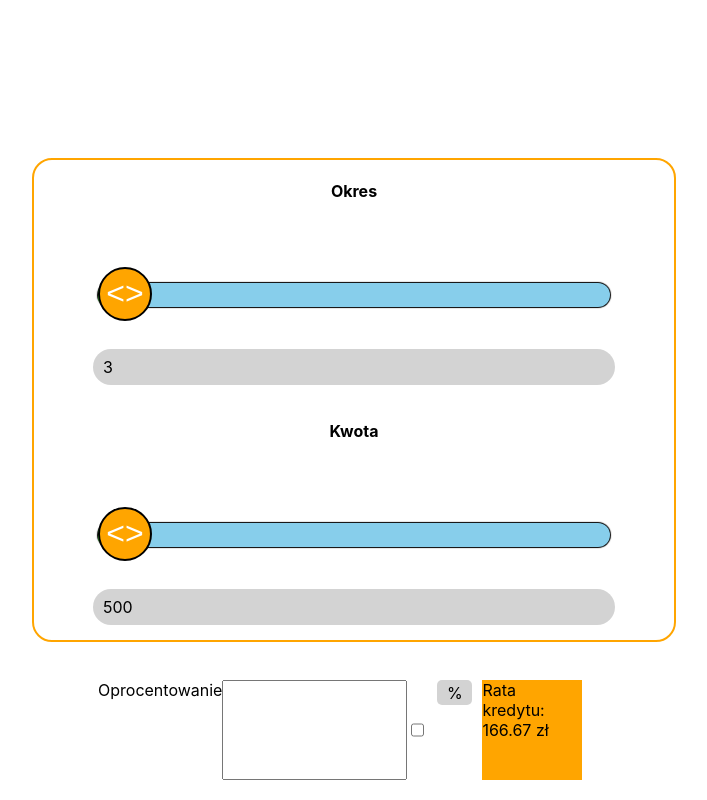
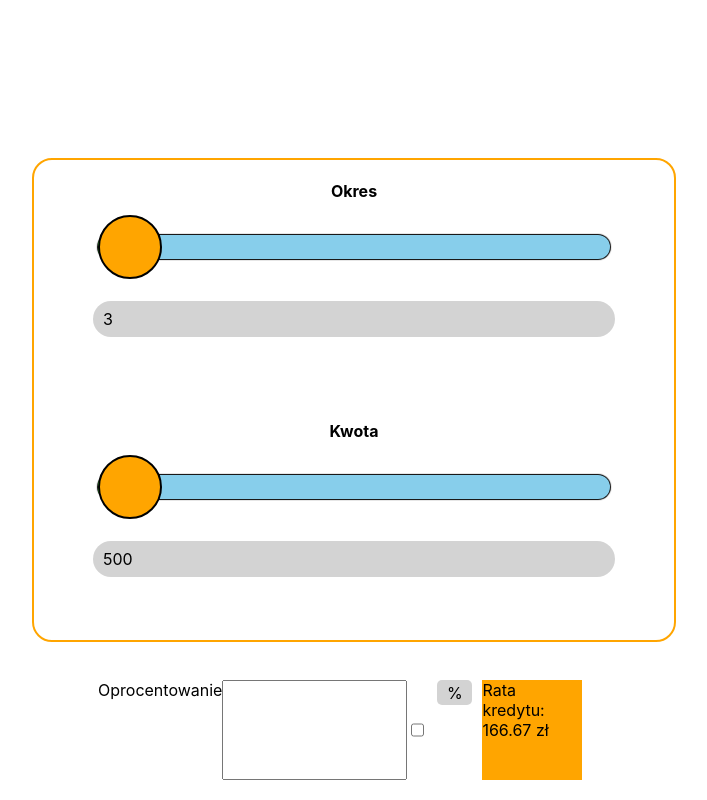
Before and after one commit to Szadziu/BankAppTask, a React (Create React App) app: page / in a window 1280 px wide. Shown: the whole page, without its empty margins (286-993 px from the left). Built offline with nearby package versions, Linux system fonts and the light colour scheme.

Commit message:
add functionality when sliders works also on click and set values

```diff
--- a/src/components/App.js
+++ b/src/components/App.js
@@ -32,7 +32,7 @@ class App extends React.Component {
             text={"Kwota"}
             handleLoan={this.handleLoanAmount}
             min={500}
-            max={100000}
+            max={20000}
           />
         </Container>
         <InterestRate>
--- a/src/components/Slider.js
+++ b/src/components/Slider.js
@@ -5,6 +5,8 @@ class Slider extends React.Component {
   state = {
     position: 0,
     value: this.props.min,
+    mousePosition: 0,
+    opacityBarWidth: 0,
   };
   sliderRef = React.createRef();
 
@@ -36,6 +38,7 @@ class Slider extends React.Component {
     const slider = this.sliderRef.current;
     const { left, width } = slider.getBoundingClientRect();
     const draggableWidth = 50;
+    console.log(e);
     const mouseX = e.clientX - left;
 
     const startPosition = mouseX - draggableWidth / 2;
@@ -56,16 +59,28 @@ class Slider extends React.Component {
     return (
       <Main>
         <h4 style={{ textAlign: "center" }}>{this.props.text}</h4>
-        <MainBar ref={this.sliderRef}>
+        <MainBar
+          position={this.state.position}
+          ref={this.sliderRef}
+          onClick={(e) => {
+            this.drag(e);
+          }}
+        >
           <ProgressBar
             style={{ width: this.state.position + 20 }}
           ></ProgressBar>
+          <OpacityBar
+            onMouseOver={(e) => {
+              console.log(e.currentTarget.offsetWidth, e.target.offsetWidth);
+              this.setState({
+                opacityBarWidth: 0,
+              });
+            }}
+          ></OpacityBar>
           <Draggable
             style={{ left: this.state.position }}
             onMouseDown={this.startDrag}
-          >
-            {"<>"}
-          </Draggable>
+          ></Draggable>
         </MainBar>
         <Result>{this.state.value}</Result>
       </Main>
@@ -86,7 +101,7 @@ const Result = styled.div`
   display: flex;
   align-items: center;
   padding-left: 10px;
-  top: 50%;
+  top: 30%;
   left: 50%;
   transform: translate(-50%, -50%);
   width: 80%;
@@ -95,11 +110,25 @@ const Result = styled.div`
   border-radius: 20px;
 `;
 
+const OpacityBar = styled.div`
+  background-color: skyblue;
+  height: 100%;
+`;
+
+const ProgressBar = styled.div`
+  width: 0;
+  height: 100%;
+
+  border-radius: 20px;
+
+  background: rgb(53, 230, 37);
+`;
+
 const MainBar = styled.div`
   position: relative;
   display: flex;
 
-  top: 30%;
+  top: 10%;
   left: 50%;
   transform: translate(-50%, -50%);
   width: 80%;
@@ -107,14 +136,20 @@ const MainBar = styled.div`
   background-color: skyblue;
   border-radius: 20px;
   box-shadow: 0 0 1px 1px black;
+
+  &:hover ${OpacityBar} {
+    width: 150px;
+    background-color: grey;
+    cursor: pointer;
+  }
 `;
 
 const Draggable = styled.div`
   position: absolute;
-  top: -2vh;
+  top: -20px;
 
-  height: 50px;
-  width: 50px;
+  height: 60px;
+  width: 60px;
 
   display: flex;
   flex-wrap: wrap;
@@ -132,12 +167,3 @@ const Draggable = styled.div`
 
   cursor: grab;
 `;
-
-const ProgressBar = styled.div`
-  width: 0;
-  height: 100%;
-
-  border-radius: 20px;
-
-  background: rgb(53, 230, 37);
-`;
```
